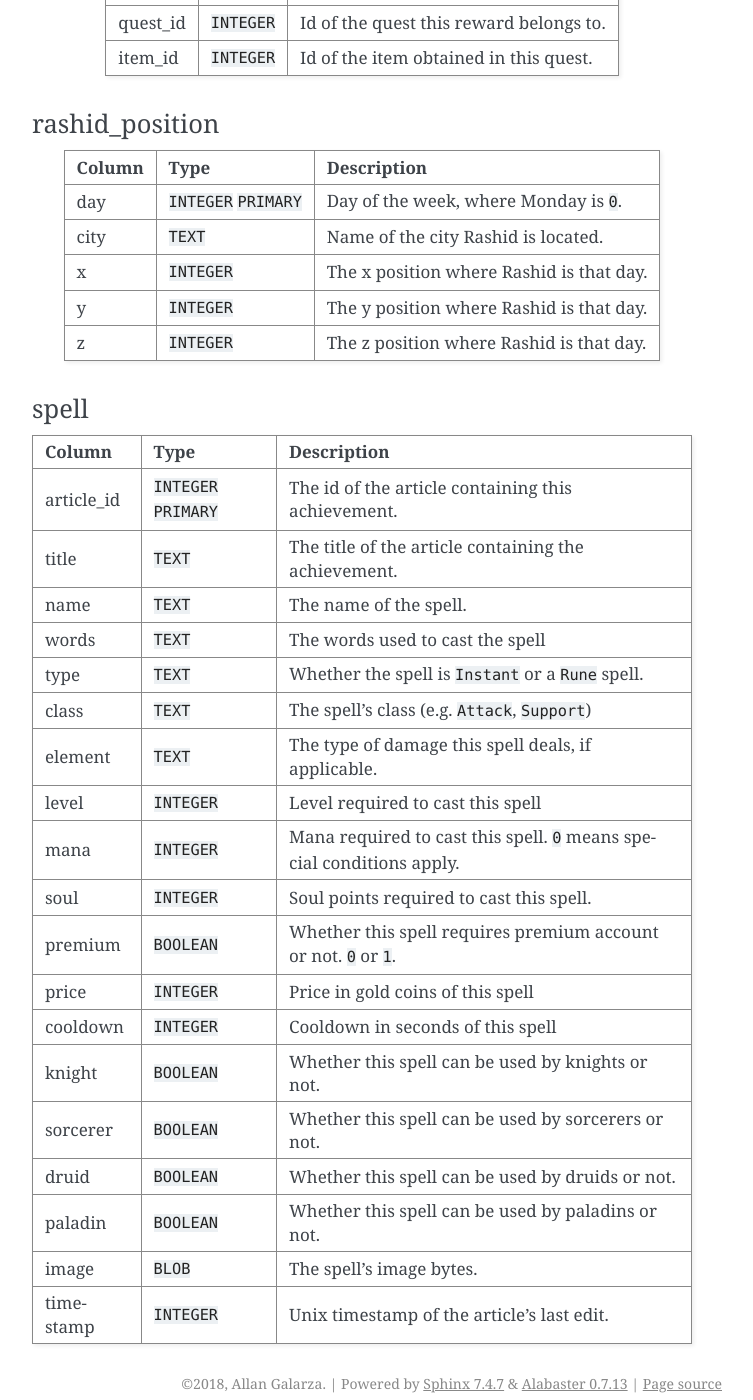
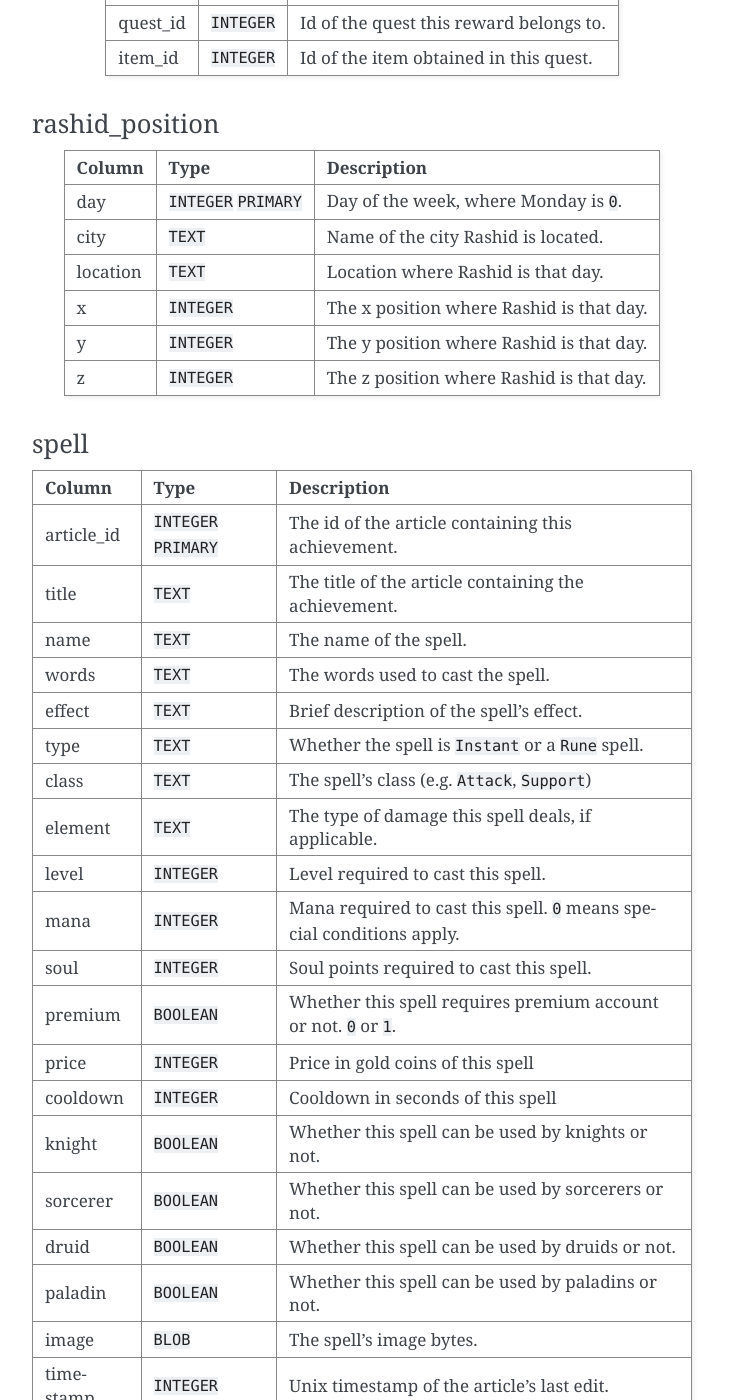
Before and after one commit to Galarzaa90/tibiawiki-sql, a Sphinx documentation site: the page built from docs/schema.rst, in a window 1280 px wide and 1400 px high, scrolled down 11568 px. Shown: the whole window, without its empty margins (388-1141 px from the left). Built offline with Sphinx 7.4.7, drawn with Linux system fonts in a browser that asks for light colours.

Commit message:
Added new columns to documentation

```diff
--- a/docs/schema.rst
+++ b/docs/schema.rst
@@ -641,20 +641,22 @@ quest_reward
 
 rashid_position
 ~~~~~~~~~~~~~~~
-+--------+-------------+------------------------------------------+
-| Column |    Type     |               Description                |
-+========+=============+==========================================+
-| day    | ``INTEGER`` | Day of the week, where Monday is ``0``.  |
-|        | ``PRIMARY`` |                                          |
-+--------+-------------+------------------------------------------+
-| city   | ``TEXT``    | Name of the city Rashid is located.      |
-+--------+-------------+------------------------------------------+
-| x      | ``INTEGER`` | The x position where Rashid is that day. |
-+--------+-------------+------------------------------------------+
-| y      | ``INTEGER`` | The y position where Rashid is that day. |
-+--------+-------------+------------------------------------------+
-| z      | ``INTEGER`` | The z position where Rashid is that day. |
-+--------+-------------+------------------------------------------+
++----------+-------------+------------------------------------------+
+|  Column  |    Type     |               Description                |
++==========+=============+==========================================+
+| day      | ``INTEGER`` | Day of the week, where Monday is ``0``.  |
+|          | ``PRIMARY`` |                                          |
++----------+-------------+------------------------------------------+
+| city     | ``TEXT``    | Name of the city Rashid is located.      |
++----------+-------------+------------------------------------------+
+| location | ``TEXT``    | Location where Rashid is that day.       |
++----------+-------------+------------------------------------------+
+| x        | ``INTEGER`` | The x position where Rashid is that day. |
++----------+-------------+------------------------------------------+
+| y        | ``INTEGER`` | The y position where Rashid is that day. |
++----------+-------------+------------------------------------------+
+| z        | ``INTEGER`` | The z position where Rashid is that day. |
++----------+-------------+------------------------------------------+
 
 spell
 ~~~~~
@@ -668,7 +670,9 @@ spell
 +------------+-------------+-------------------------------------------------------+
 | name       | ``TEXT``    | The name of the spell.                                |
 +------------+-------------+-------------------------------------------------------+
-| words      | ``TEXT``    | The words used to cast the spell                      |
+| words      | ``TEXT``    | The words used to cast the spell.                     |
++------------+-------------+-------------------------------------------------------+
+| effect     | ``TEXT``    | Brief description of the spell's effect.              |
 +------------+-------------+-------------------------------------------------------+
 | type       | ``TEXT``    | Whether the spell is ``Instant`` or a ``Rune`` spell. |
 +------------+-------------+-------------------------------------------------------+
@@ -676,8 +680,7 @@ spell
 +------------+-------------+-------------------------------------------------------+
 | element    | ``TEXT``    | The type of damage this spell deals, if applicable.   |
 +------------+-------------+-------------------------------------------------------+
-| level      | ``INTEGER`` | Level required to cast this spell                     |
-|            |             |                                                       |
+| level      | ``INTEGER`` | Level required to cast this spell.                    |
 +------------+-------------+-------------------------------------------------------+
 | mana       | ``INTEGER`` | Mana required to cast this spell.                     |
 |            |             | ``0`` means special conditions apply.                 |
```
